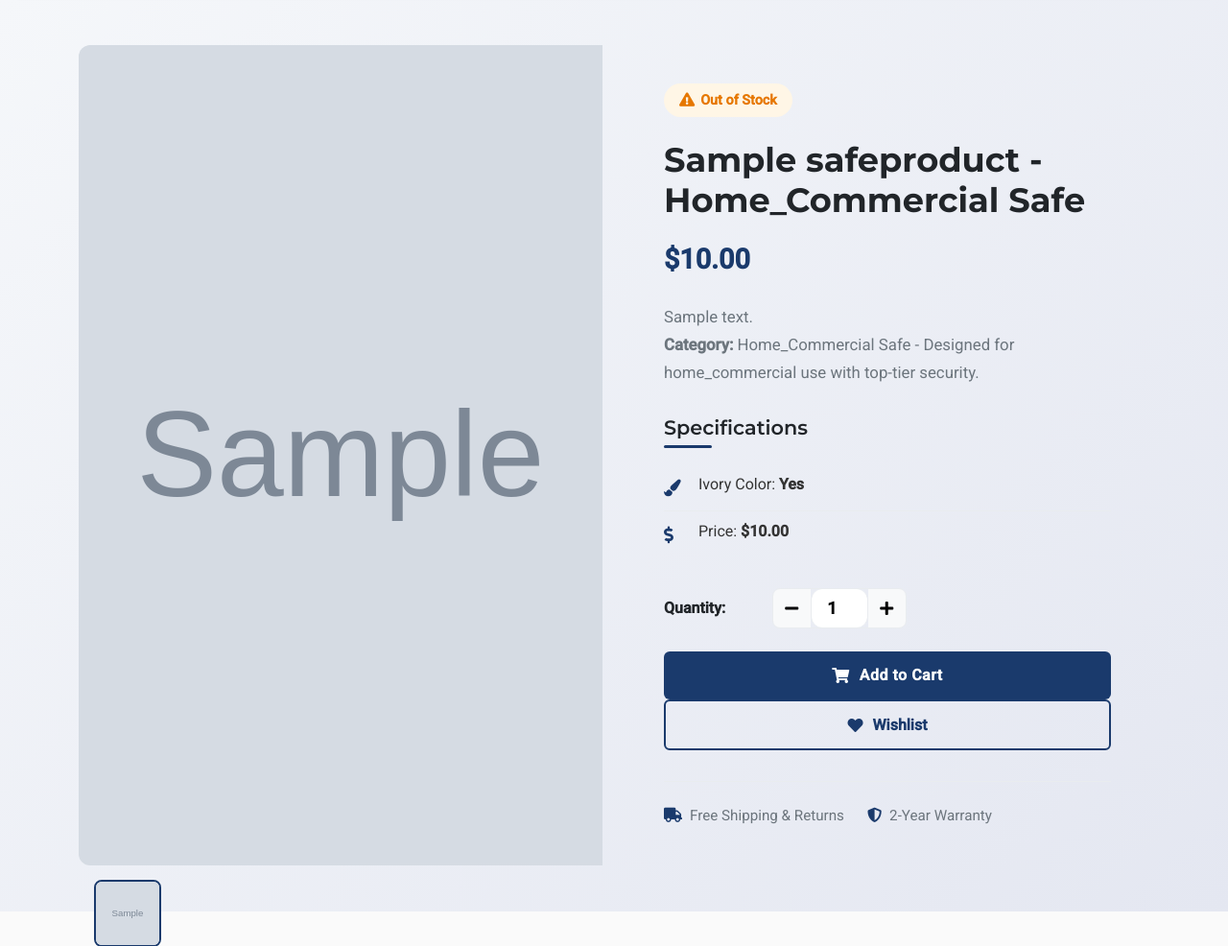
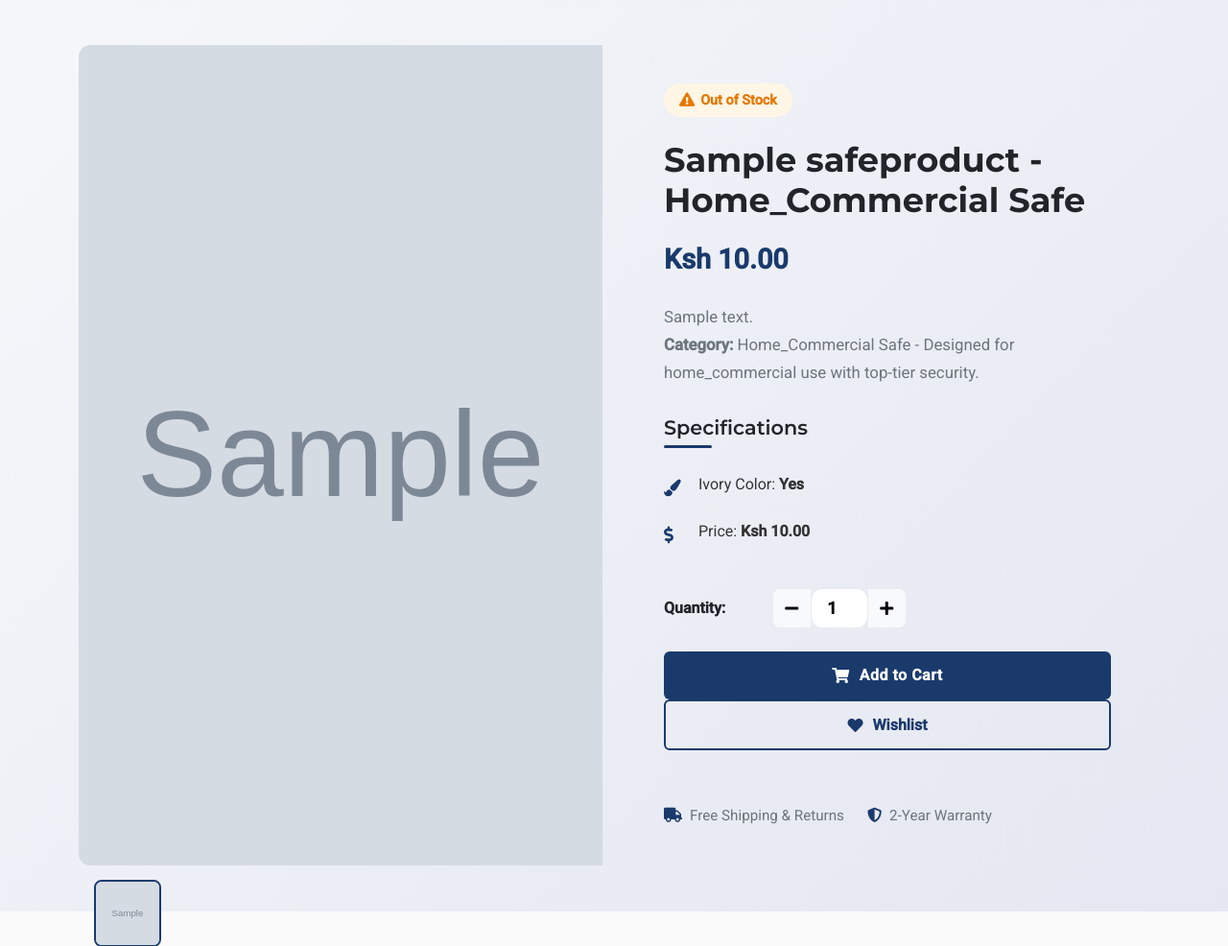
Before and after one commit to MachariaP/safes-shop, a Django app: a page that uses templates/store/product_detail.html in a window 1280 px wide; the page is wider, and only the part inside the window is pictured. Shown: the part 158-1144 px from the top of that part at 96% size. Run offline with Django 5.2, Linux system fonts and the light colour scheme; tables that the repository leaves empty hold one stand-in row (values such as "Sample post"); grey boxes marked "Sample" are stand-in pictures; parts of the project's set-up code (start-up, migrations or seed data) failed here and were passed over; some libraries are stand-ins or nearby versions.

Commit message:
Updated product detail template to use Ksh currency for price displays

```diff
--- a/templates/store/product_detail.html
+++ b/templates/store/product_detail.html
@@ -41,7 +41,7 @@
                         </div>
                     {% endif %}
                     <h1 class="product-title">{{ product.name }} - {{ product.category|title }} Safe</h1>
-                    <div class="product-price">${{ product.price|floatformat:2 }}</div>
+                    <div class="product-price">Ksh {{ product.price|floatformat:2 }}</div>
                     <div class="product-description">
                         {{ product.description|safe }}
                         <p><strong>Category:</strong> {{ product.category|title }} Safe - Designed for {{ product.category|lower }} use with top-tier security.</p>
@@ -57,7 +57,7 @@
                             {% endif %}
                             <li>
                                 <span class="specs-icon"><i class="fas fa-dollar-sign"></i></span>
-                                <span>Price: <strong>${{ product.price|floatformat:2 }}</strong></span>
+                                <span>Price: <strong>Ksh {{ product.price|floatformat:2 }}</strong></span>
                             </li>
                             {% if product.category == 'fireproof' %}
                                 <li>
```
